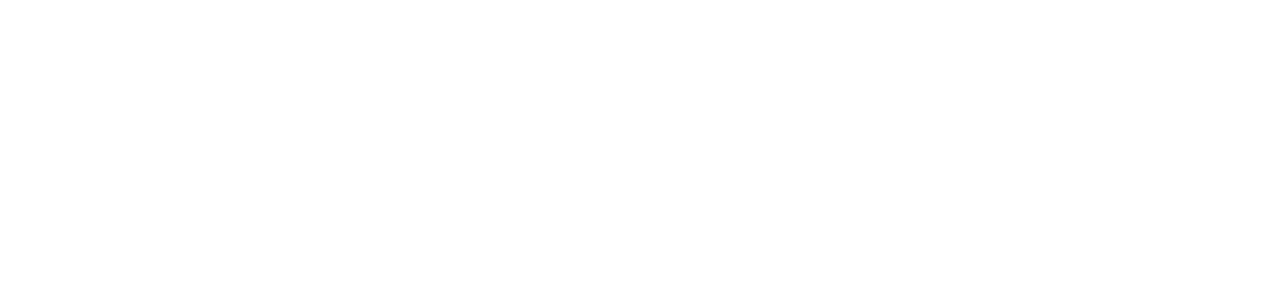
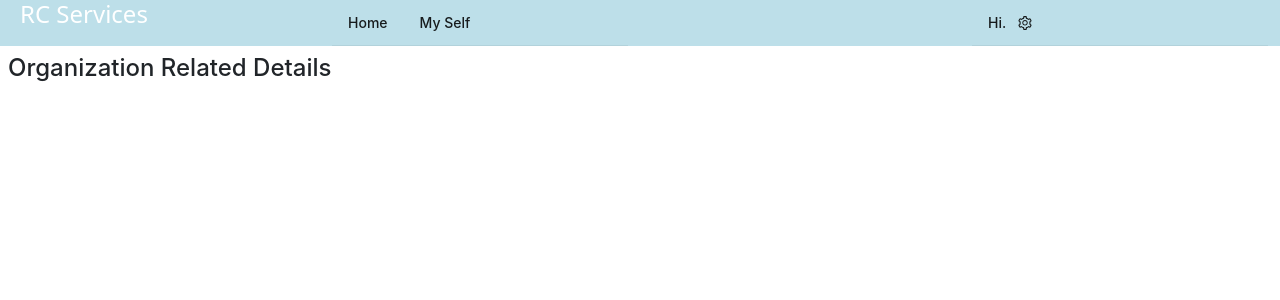
Before and after one commit to nndyalartr/hrfrontend, a React (Create React App) app: page /about-org in a window 1280 px wide. Before the commit this address had no page. Shown: the top 300 px of the page. Built offline with nearby package versions, Linux system fonts and the light colour scheme; what react-auth-kit would draw is missing.

Commit message:
added org page

```diff
--- a/src/Routes/App.routes.tsx
+++ b/src/Routes/App.routes.tsx
@@ -15,6 +15,7 @@
 import UserResignation from "../components/Resignation/UserResignation";
 import ResignationApprovals from "../components/Resignation/ResignationApprovals";
 import AllAttendanceDetails from "../components/AttendanceAdmin/AllAttendanceDetails";
+import OrganizationDetails from "../components/Organization/OrganizationDetails";
 
 function AppRoutes() {
     return (
@@ -40,6 +41,7 @@
                     <Route path='/resignation' element={<UserResignation/>}/>
                     <Route path='/resignation-approvals' element={<ResignationApprovals/>}/>
                     <Route path='/attendance-all' element={<AllAttendanceDetails/>}/>
+                    <Route path='about-org' element={<OrganizationDetails/>}/>
                 </Routes>
             </Router>
         </AuthProvider>
--- a/src/components/Dashboard.tsx
+++ b/src/components/Dashboard.tsx
@@ -118,7 +118,7 @@
         },
         {
             label: 'My Organization',
-            key: '/aboutOrg',
+            key: '/about-Org',
         },
         {
             label: 'My Leaves',
--- /dev/null
+++ b/src/components/Organization/OrganizationDetails.tsx
@@ -0,0 +1,14 @@
+import { Col, Row } from "antd"
+import TopMenu from "../TopMenu"
+
+const OrganizationDetails = ()=>{
+    return<>
+        <TopMenu></TopMenu>
+        <Row gutter={16}>
+            <Col>
+            <h4 className="m-2">Organization Related Details</h4>
+            </Col>
+        </Row>
+    </>
+}
+export default OrganizationDetails
```
